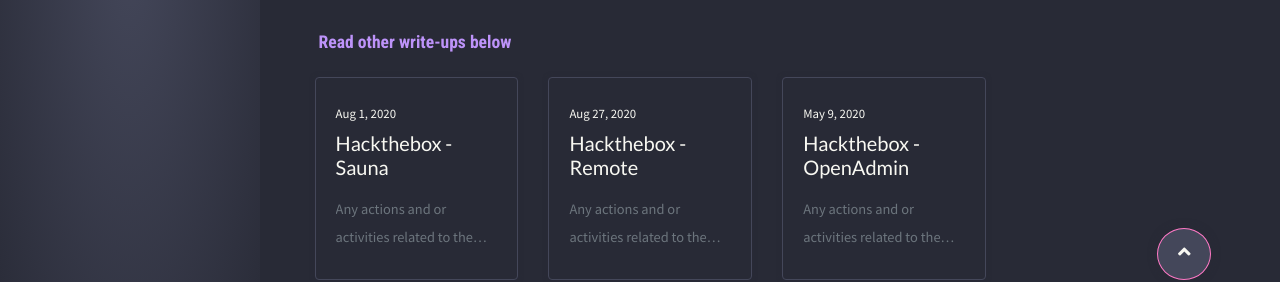
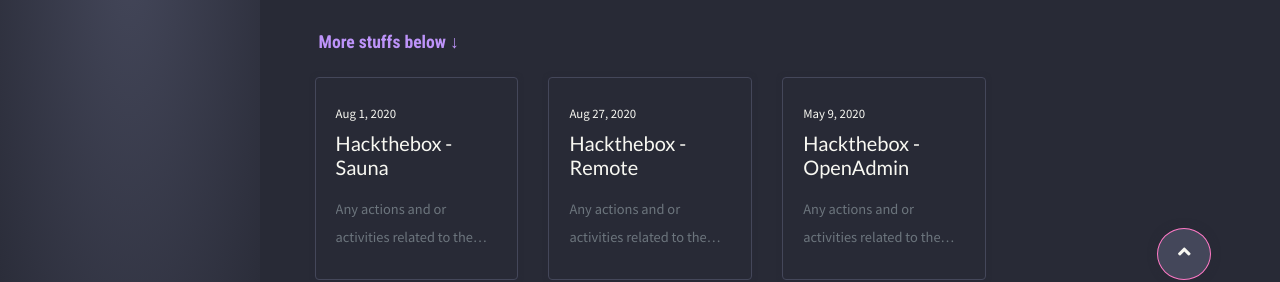
Before and after one commit to corshinecorshine/corshinecorshine.github.io, a Jekyll site: the page built from _posts/tryhackme/2020-08-17-AttacktiveDirectory.md, in a window 1280 px wide and 900 px high, scrolled down 2906 px, cut to the strip 516-798 px from the top of the window. Built offline with Jekyll 4.4.1, drawn with Linux system fonts in a browser that asks for light colours; nearby versions of some CDN libraries; comment, search, counter and statistics services are not loaded.

Commit message:
22sept-version-0x12

```diff
--- a/_data/label.yml
+++ b/_data/label.yml
@@ -12,7 +12,7 @@
   toc: "Contents"
 
 post:
-  relate_posts: "Read other write-ups below"
+  relate_posts: "More stuffs below ↓"
   #button:
   #  next: Newer
   #  previous: Older
```
